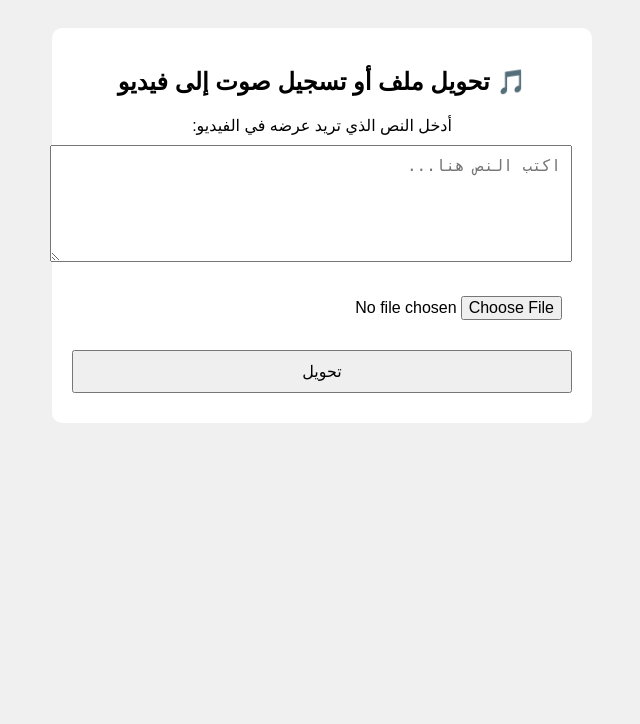
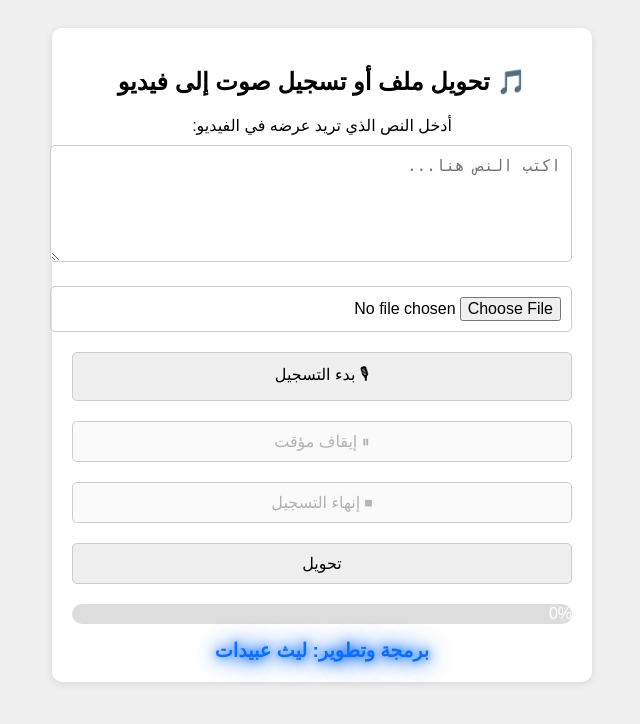
Before and after one commit to LaithObidat85/converter, a Flask app: page / in a window 1280 px wide. Shown: the top 724 px of the page, without its empty margins (318-958 px from the left). Run offline with Flask 3, Linux system fonts and the light colour scheme.

Commit message:
Update index.html

```diff
--- a/templates/index.html
+++ b/templates/index.html
@@ -5,9 +5,58 @@
     <meta name="viewport" content="width=device-width, initial-scale=1.0">
     <title>تحويل الصوت إلى فيديو</title>
     <style>
-        body { font-family: Arial, sans-serif; background: #f0f0f0; padding: 20px; text-align: center; }
-        .container { background: white; padding: 20px; border-radius: 10px; max-width: 500px; margin: auto; }
-        input, textarea, button { width: 100%; padding: 10px; margin: 10px 0; font-size: 16px; }
+        body {
+            font-family: Arial, sans-serif;
+            background-color: #f0f0f0;
+            padding: 20px;
+            text-align: center;
+        }
+        .container {
+            background: white;
+            padding: 20px;
+            border-radius: 10px;
+            max-width: 500px;
+            margin: auto;
+            box-shadow: 0 2px 8px rgba(0,0,0,0.1);
+        }
+        input, textarea, button {
+            width: 100%;
+            padding: 10px;
+            margin: 10px 0;
+            border-radius: 5px;
+            border: 1px solid #ccc;
+            font-size: 16px;
+            direction: rtl;
+        }
+        textarea { white-space: pre-wrap; }
+        #progressBar {
+            width: 100%;
+            height: 20px;
+            background-color: #ddd;
+            margin-top: 10px;
+            border-radius: 10px;
+            overflow: hidden;
+        }
+        #progressFill {
+            height: 100%;
+            width: 0%;
+            background-color: #4CAF50;
+            text-align: center;
+            color: white;
+            line-height: 20px;
+        }
+        .glow-text {
+            font-weight: bold;
+            font-size: 1.2em;
+            color: #0d6efd;
+            text-shadow: 0 0 5px #0d6efd, 0 0 10px #0d6efd, 0 0 20px #0d6efd;
+            animation: glow 1.5s infinite alternate;
+            margin-top: 15px;
+        }
+        @keyframes glow {
+            from { text-shadow: 0 0 5px #0d6efd, 0 0 10px #0d6efd, 0 0 20px #0d6efd; }
+            to { text-shadow: 0 0 10px #0d6efd, 0 0 20px #0d6efd, 0 0 30px #0d6efd; }
+        }
     </style>
 </head>
 <body>
@@ -17,45 +66,28 @@
         <label>أدخل النص الذي تريد عرضه في الفيديو:</label>
         <textarea id="videoText" placeholder="اكتب النص هنا..." rows="5"></textarea>
 
-        <input type="file" id="audioFile" accept=".wav,.mp3">
+        <input type="file" id="audioFile" accept=".wav">
+
+        <p id="recordTimer" style="font-weight:bold; color:#d9534f; display:none;">
+            مدة التسجيل: 00:00
+        </p>
+
+        <button id="startRecord">🎙 بدء التسجيل</button>
+        <button id="pauseRecord" disabled>⏸ إيقاف مؤقت</button>
+        <button id="stopRecord" disabled>⏹ إنهاء التسجيل</button>
 
         <button onclick="uploadAndConvert()">تحويل</button>
 
-        <div id="status"></div>
+        <div id="progressBar">
+            <div id="progressFill">0%</div>
+        </div>
+
+        <div class="glow-text">برمجة وتطوير: ليث عبيدات</div>
     </div>
 
     <script>
-        function uploadAndConvert() {
-            let audioFile = document.getElementById("audioFile").files[0];
-            let videoText = document.getElementById("videoText").value;
-
-            if (!audioFile) {
-                alert("⚠ يرجى اختيار ملف صوتي أولاً");
-                return;
-            }
-
-            let formData = new FormData();
-            formData.append("audio", audioFile);
-            formData.append("text", videoText);
-
-            fetch("/convert", { method: "POST", body: formData })
-                .then(res => {
-                    if (res.ok && res.headers.get("Content-Type").includes("video")) {
-                        return res.blob();
-                    } else {
-                        return res.json().then(err => { throw new Error(err.error); });
-                    }
-                })
-                .then(blob => {
-                    let link = document.createElement("a");
-                    link.href = URL.createObjectURL(blob);
-                    link.download = "converted_video.mp4";
-                    link.click();
-                })
-                .catch(err => {
-                    document.getElementById("status").innerText = "❌ خطأ: " + err.message;
-                });
-        }
+        // نفس كود التسجيل والتحويل عندك، بدون تغيير
+        // (يمكنني نسخه كاملاً هنا إذا أحببت)
     </script>
 </body>
 </html>
```
